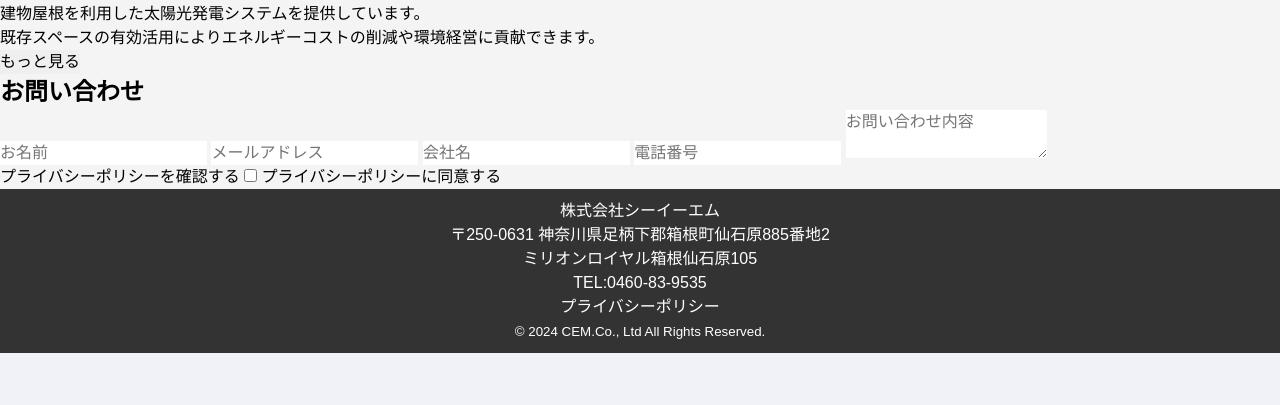
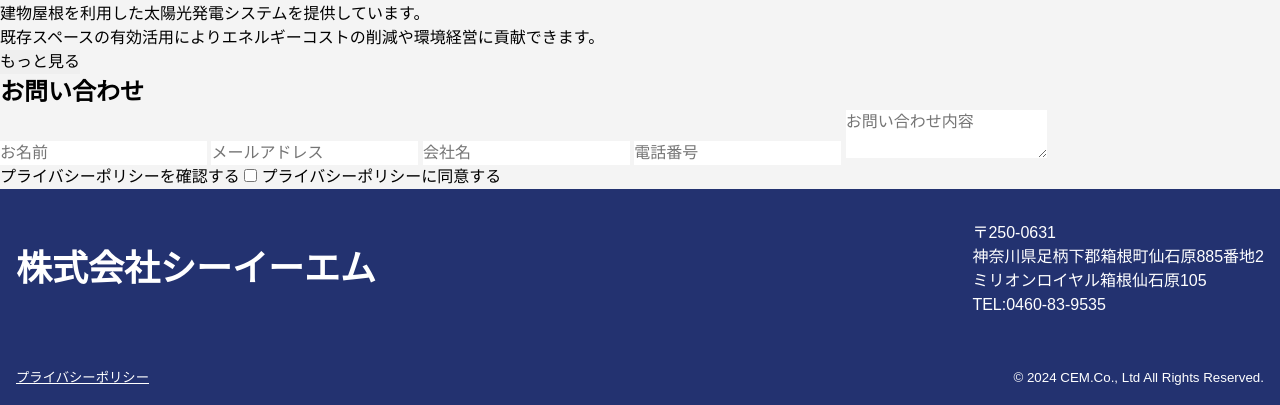
Before and after one commit to taimomo/HP_remake, a PHP site: page / in a window 1280 px wide. Shown: the part 3212-3617 px from the top of the page. Before the commit the page ends 3565 px from the top, so only its background shows below. Run offline with PHP 8.4, Linux system fonts and the light colour scheme.

Commit message:
footer design create

```diff
--- a/css/style.css
+++ b/css/style.css
@@ -27,16 +27,16 @@ nav {
         font-weight: bold;
     }
     .nav,
-    .nav-items {
+    .nav_items {
         display: flex;
-        .nav-list {
+        .nav_list {
             padding-left: 1.5rem;
         }
     }
 }
 
-#nav-btn,
-.nav-hidden {
+#nav_btn,
+.nav_hidden {
     display: none;
 }
 
@@ -54,15 +54,6 @@ main {
     padding: 20px;
 }
 
-footer {
-    background-color: #333;
-    color: #fff;
-    text-align: center;
-    padding: 10px 0;
-    width: 100%;
-    bottom: 0;
-}
-
 /* Hero要素 */
 #hero {
     background: url("/img/hero_img.png") center/cover no-repeat;
@@ -74,3 +65,39 @@ footer {
     text-align: center;
     color: #fff;
 }
+
+/* footer要素 */
+footer {
+    background-color: #233270;
+    color: #fff;
+    text-align: center;
+    padding: 2rem 1rem 1rem;
+
+    .footer_container {
+        display: flex;
+        justify-content: space-between;
+        align-items: center;
+        margin: 0 auto 3rem;
+
+        .footer_company_name {
+            font-size: 1.5rem;
+            font-weight: bold;
+        }
+
+        .footer_company_info {
+            display: flex;
+            flex-direction: column;
+            align-items: flex-start;
+            .company_info_item {
+                padding-left: 1.5rem;
+            }
+        }
+    }
+    .footer_menu {
+        display: flex;
+        justify-content: space-between;
+        a {
+            text-decoration: underline;
+        }
+    }
+}
--- a/index.html
+++ b/index.html
@@ -17,27 +17,27 @@
         <!-- ヘッダー -->
         <header class="header">
             <input
-                id="nav-global"
+                id="nav_global"
                 type="checkbox"
-                class="nav-hidden"
+                class="nav_hidden"
                 aria-label="ナビゲーションの切替"
             />
-            <label for="nav-global" id="nav-btn">
+            <label for="nav_global" id="nav_btn">
                 <span></span>
             </label>
             <div class="logo">
                 <a href="#"><img src="/img/CEM_logo_@2x.jpeg" alt="ロゴ" /></a>
             </div>
             <nav class="nav">
-                <ul class="nav-items">
-                    <li class="nav-list"><a href="#company">会社情報</a></li>
-                    <li class="nav-list">
+                <ul class="nav_items">
+                    <li class="nav_list"><a href="#company">会社情報</a></li>
+                    <li class="nav_list">
                         <a href="#micro">マイクロ水力発電</a>
                     </li>
-                    <li class="nav-list">
+                    <li class="nav_list">
                         <a href="#solar">太陽光発電・蓄電</a>
                     </li>
-                    <li class="nav-list">
+                    <li class="nav_list">
                         <a href="#contact">お問い合わせ</a>
                     </li>
                 </ul>
@@ -126,7 +126,7 @@
                 ></textarea>
 
                 <!-- プライバシーポリシー同意チェックボックス -->
-                <div class="privacy-policy">
+                <div class="privacy_policy">
                     <a href="policy">プライバシーポリシーを確認する</a>
                     <label>
                         <input type="checkbox" required />
@@ -138,16 +138,32 @@
 
         <!-- フッター -->
         <footer class="footer">
-            <p>株式会社シーイーエム</p>
-            <p>〒250-0631 神奈川県足柄下郡箱根町仙石原885番地2</p>
-            <p>ミリオンロイヤル箱根仙石原105</p>
-            <p>TEL:0460-83-9535</p>
+            <div class="footer_container">
+                <div class="footer_company_name">
+                    <h2>株式会社シーイーエム</h2>
+                </div>
+                <ul class="footer_company_info">
+                    <li class="company_info_item">〒250-0631</li>
+                    <li class="company_info_item">
+                        神奈川県足柄下郡箱根町仙石原885番地2
+                    </li>
+                    <li class="company_info_item">
+                        ミリオンロイヤル箱根仙石原105
+                    </li>
+                    <li class="company_info_item">TEL:0460-83-9535</li>
+                </ul>
+            </div>
 
-            <ul class="footer-menu">
-                <li><a href="policy">プライバシーポリシー</a></li>
+            <ul class="footer_menu">
+                <li>
+                    <small>
+                        <a href="policy">プライバシーポリシー</a>
+                    </small>
+                </li>
+                <li>
+                    <small>&copy; 2024 CEM.Co., Ltd All Rights Reserved.</small>
+                </li>
             </ul>
-
-            <small>&copy; 2024 CEM.Co., Ltd All Rights Reserved.</small>
         </footer>
 
         <script src="script.js"></script>
```
